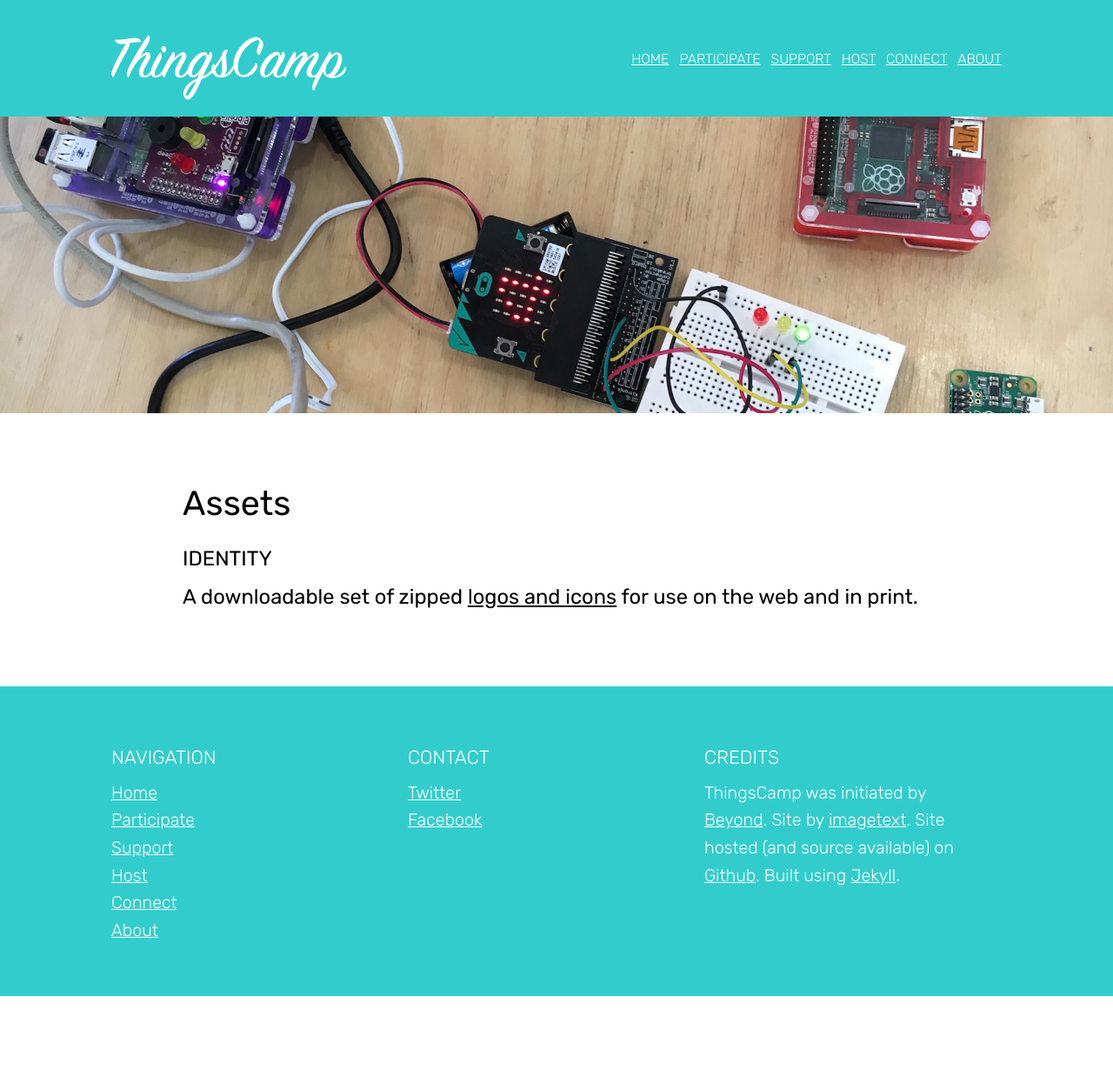
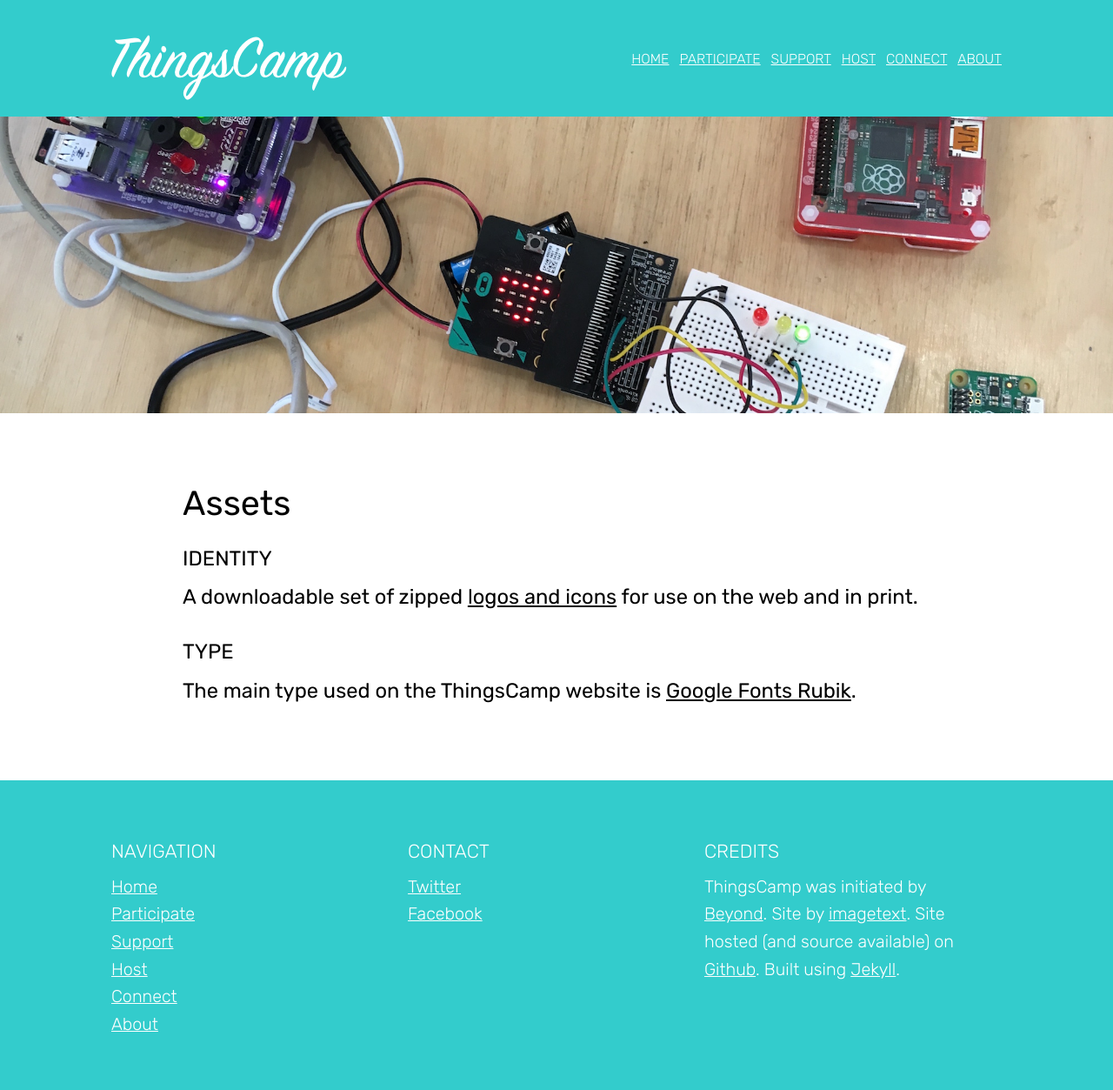
Before and after one commit to thingscamp/thingscamp.github.io, a Jekyll site: the page built from assets.md, in a window 1280 px wide. Shown: the whole page at 87% size. Built offline with Jekyll 4.4.1, drawn with Linux system fonts in a browser that asks for light colours; before the commit the page ends 1145 px from its top, so only the background shows below that.

Commit message:
Added typeface to Assets page.

```diff
--- a/assets.md
+++ b/assets.md
@@ -6,3 +6,6 @@ permalink: /assets/
 
 ## Identity
 A downloadable set of zipped [logos and icons](http://things.camp/downloads/ThingsCampIdentity.zip) for use on the web and in print.
+
+## Type
+The main type used on the ThingsCamp website is [Google Fonts Rubik](https://fonts.google.com/specimen/Rubik).
```
